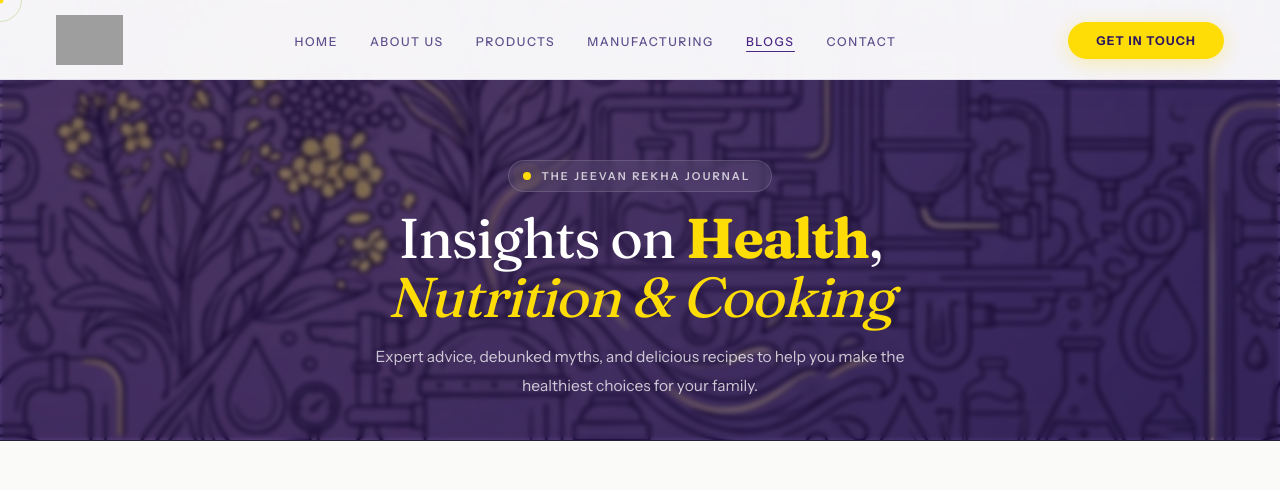
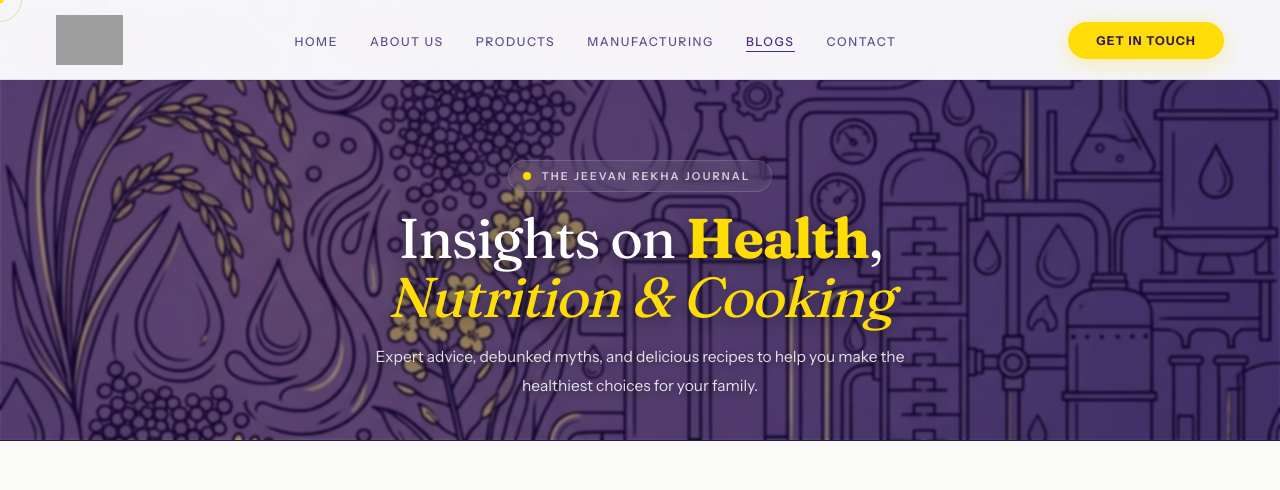
Before and after one commit to genaiwebsites/jeevanrekha, a Next.js app: page /blogs in a window 1280 px wide. Shown: the top 490 px of the page. Built offline with nearby package versions, Linux system fonts and the light colour scheme; grey boxes are pictures that could not be loaded.

Commit message:
style(blogs): reposition background image to top center, reduce blur to 1.2px, and add text-shadow for readability

```diff
--- a/src/app/blogs/page.tsx
+++ b/src/app/blogs/page.tsx
@@ -19,7 +19,7 @@ export default function Blogs() {
           inset: 0,
           backgroundImage: 'url("/blogs_hero.png")',
           backgroundSize: 'cover',
-          backgroundPosition: 'center',
+          backgroundPosition: 'top center',
           zIndex: 1
         }}></div>
 
@@ -27,8 +27,8 @@ export default function Blogs() {
         <div style={{
           position: 'absolute',
           inset: 0,
-          backdropFilter: 'blur(2.5px) brightness(0.65)',
-          backgroundColor: 'rgba(45, 22, 96, 0.22)',
+          backdropFilter: 'blur(1.2px) brightness(0.72)',
+          backgroundColor: 'rgba(45, 22, 96, 0.16)',
           zIndex: 2
         }}></div>
 
@@ -41,8 +41,8 @@ export default function Blogs() {
           zIndex: 3
         }}>
           <div className="h-eyebrow"><span className="pulse"></span><span className="eyebrow-t" style={{ color: 'rgba(255,255,255,0.75)' }}>The Jeevan Rekha Journal</span></div>
-          <h1 className="s-h" style={{ fontSize: '3.5rem', color: 'var(--w)' }}>Insights on <strong style={{ color: 'var(--y)' }}>Health</strong>,<br/><em style={{ color: 'var(--y)' }}>Nutrition &amp; Cooking</em></h1>
-          <p className="body-t" style={{ maxWidth: '600px', marginTop: '16px', color: 'rgba(255,255,255,0.75)' }}>Expert advice, debunked myths, and delicious recipes to help you make the healthiest choices for your family.</p>
+          <h1 className="s-h" style={{ fontSize: '3.5rem', color: 'var(--w)', textShadow: '0 4px 16px rgba(0,0,0,0.45)' }}>Insights on <strong style={{ color: 'var(--y)' }}>Health</strong>,<br/><em style={{ color: 'var(--y)' }}>Nutrition &amp; Cooking</em></h1>
+          <p className="body-t" style={{ maxWidth: '600px', marginTop: '16px', color: 'rgba(255,255,255,0.85)', textShadow: '0 2px 8px rgba(0,0,0,0.45)' }}>Expert advice, debunked myths, and delicious recipes to help you make the healthiest choices for your family.</p>
         </div>
       </div>
 
```
